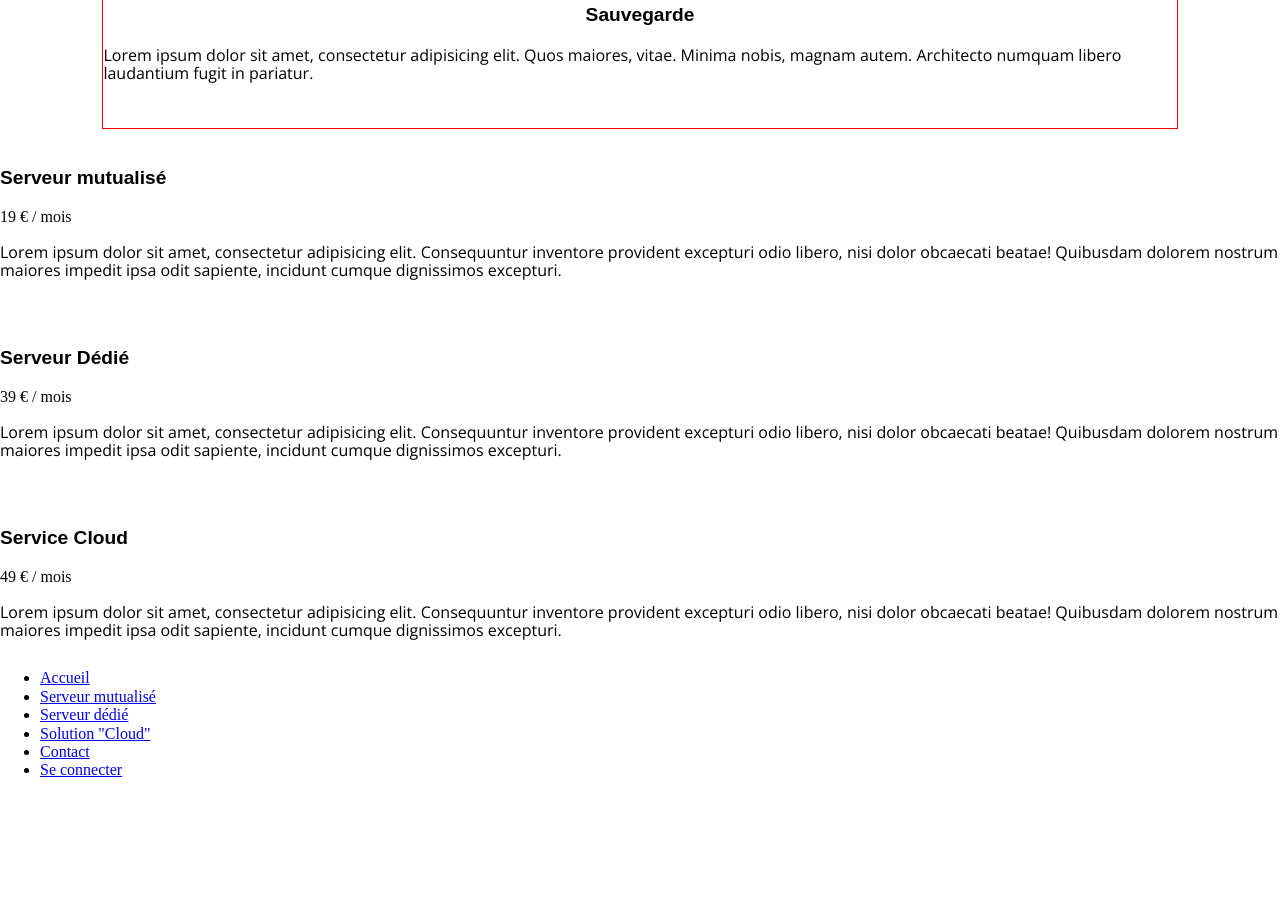
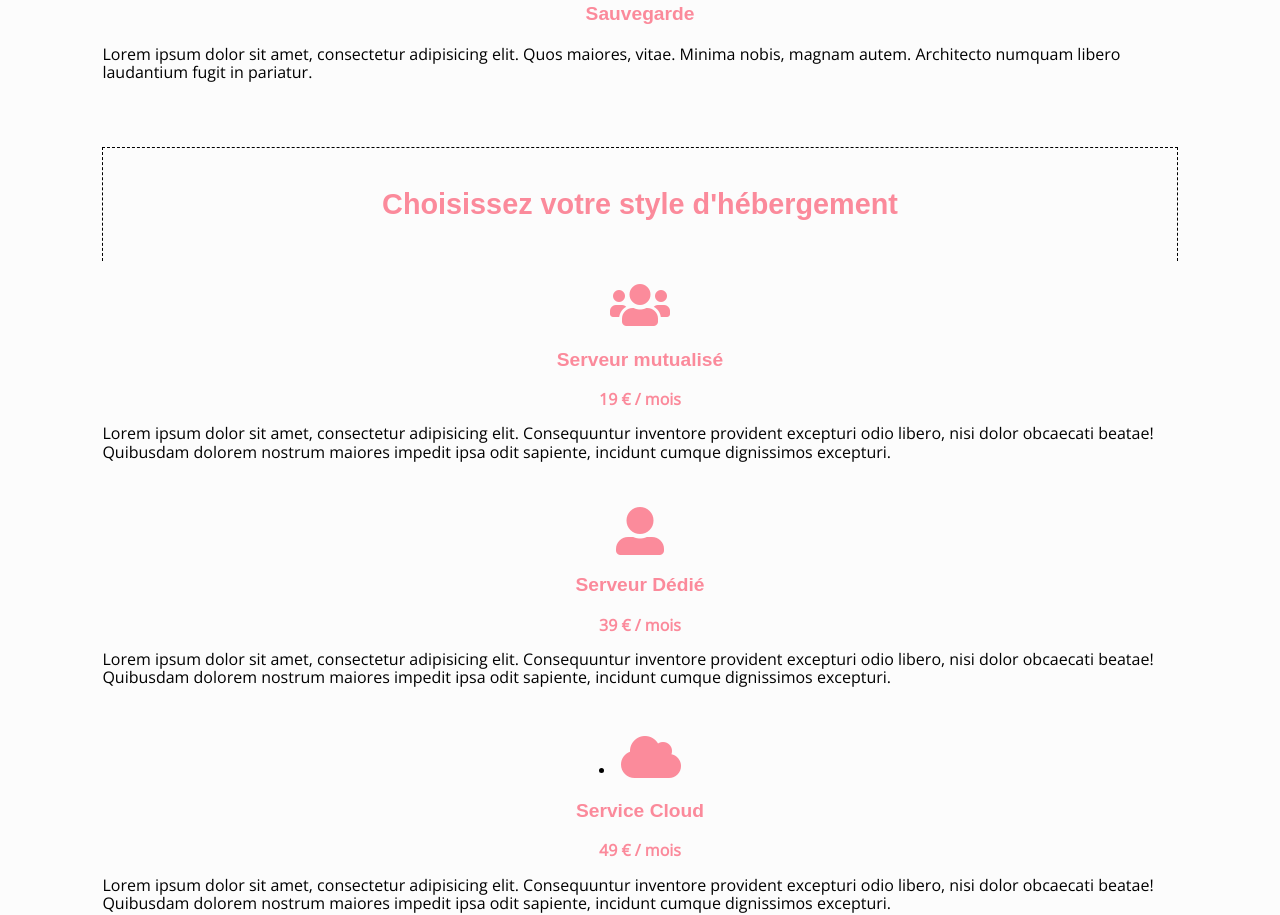
Before and after one commit to Moandh81/mind_geek, a plain HTML site: page index.html in a window 1280 px wide. Shown: the part 1612-2527 px from the top of the page. Before the commit the page ends 2408 px from the top, so only its background shows below. Drawn offline with nearby package versions, Linux system fonts and the light colour scheme; a web font is replaced by a local one.

Commit message:
style section style hébergement

```diff
--- a/index.html
+++ b/index.html
@@ -39,6 +39,8 @@
 
 <!-- start of main -->
 
+
+	<main>
 
 	<!-- start of banner section -->
 
@@ -94,11 +96,13 @@
 
 	<section class="hosting_style">
 
+		<h2>Choisissez votre style d'hébergement</h2>
+
 		<div class="container">
 
 			<article>
 
-				<i></i>
+				<i class="fas fa-users fa-3x"></i>
 				<br>
 				<h3>Serveur mutualisé</h3>
 				<div>19 € / mois</div>
@@ -109,7 +113,7 @@
 
 			<article>
 
-				<i></i>
+				<i class="fas fa-user-alt fa-3x"></i>
 				<br>
 				<h3>Serveur Dédié</h3>
 				<div>39 € / mois</div>
@@ -120,7 +124,7 @@
 
 			<article>
 
-				<i></i>
+				<li><i class="fas fa-cloud fa-3x"></i>
 				<br>
 				<h3>Service Cloud</h3>
 				<div>49 € / mois</div>
@@ -136,7 +140,7 @@
 
 <!-- End of main -->
 
-
+</main>
 
 	<!-- start of footer section -->
 
--- a/style.css
+++ b/style.css
@@ -56,6 +56,18 @@ header nav ul li i {
 
 /*  Fin Style header */
 
+
+
+/* début style main */
+
+main {
+	background-color: #fcfcfc;
+}
+
+
+
+
+/* fin style main */
 
 /* début style banner */
 
@@ -141,17 +153,18 @@ header nav ul li i {
 
 
 
+
+
 }
 
 
-.solutions .container {
+ .container {
 	display: flex;
 	flex-direction: column;
 	flex-wrap: nowrap;
 	justify-content: flex-start;
 	align-items: stretch;
 	align-content: stretch;
-	border:solid 1px red;
 	text-align: center;
 	width:84%;
 	margin:0 auto;
@@ -168,6 +181,7 @@ header nav ul li i {
 .container article h3 {
 		font-family: 'Candal', sans-serif;
 		font-size: 1.2em;
+		color: #fb8a9b;
 }
 
 .container article p {
@@ -176,3 +190,44 @@ header nav ul li i {
 
 }
 /* Fin style section solutions */
+
+
+/* Début section style d'hébergemment */
+
+
+
+.hosting_style {
+	text-align: center;
+}
+
+.hosting_style h2 {
+
+	font-family: 'Candal', sans-serif;
+	font-size: 1.8em;
+	border:solid 1px blue;
+	width:84%;
+	margin: 20px auto ;
+	padding-top: 40px;
+	padding-bottom: 40px;
+	border: dashed 1px black;
+	border-bottom: none;
+	color: #fb8a9b;
+}
+
+
+.hosting_style .container article h3 {
+		color: #fb8a9b;
+}
+
+
+.hosting_style .container div {
+		font-family: 'Open Sans', sans-serif;
+		color: #fb8a9b;
+		font-weight: bold;
+
+
+
+}
+
+
+/* Fin section style d'hébergement */
```
